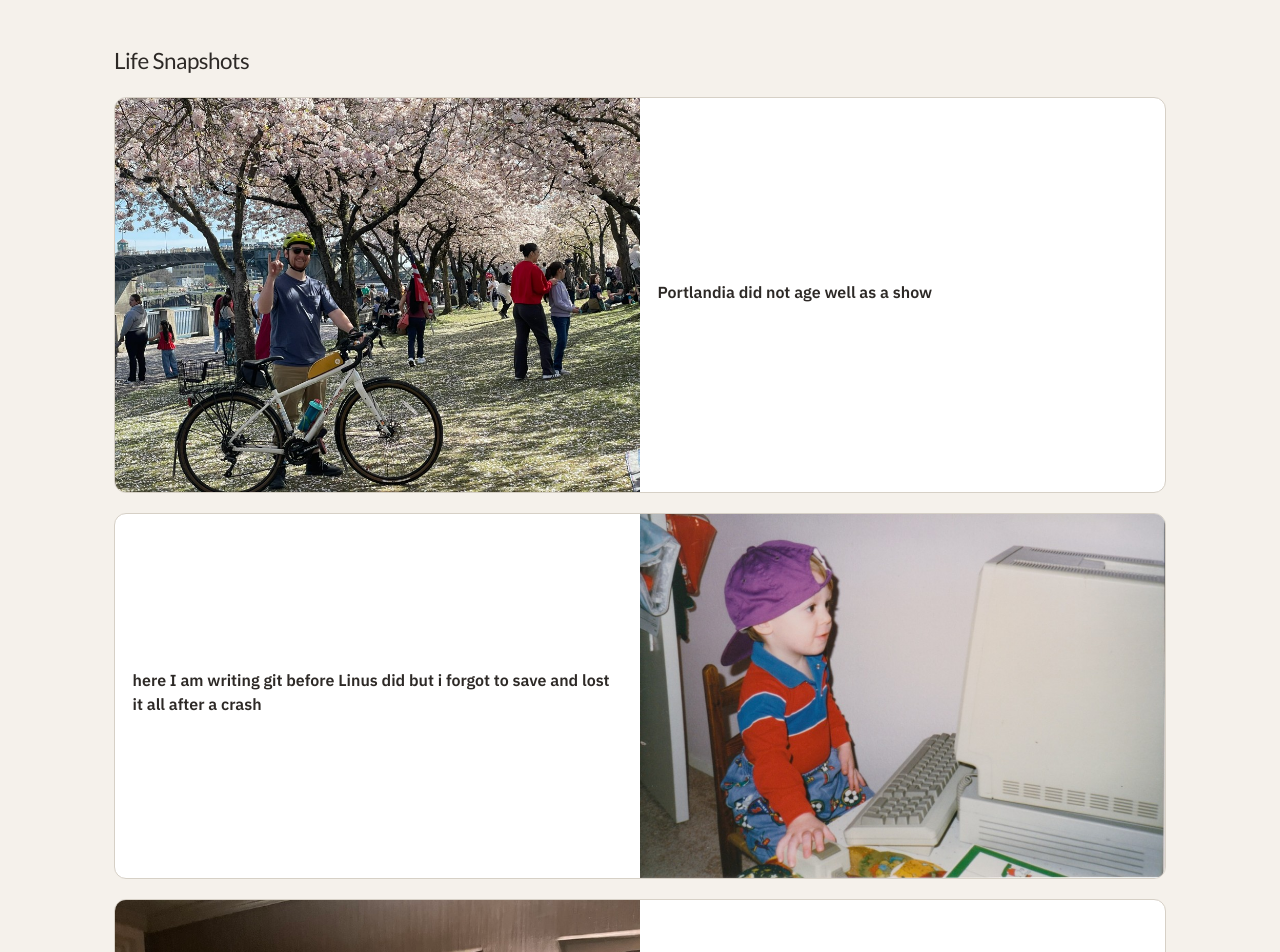
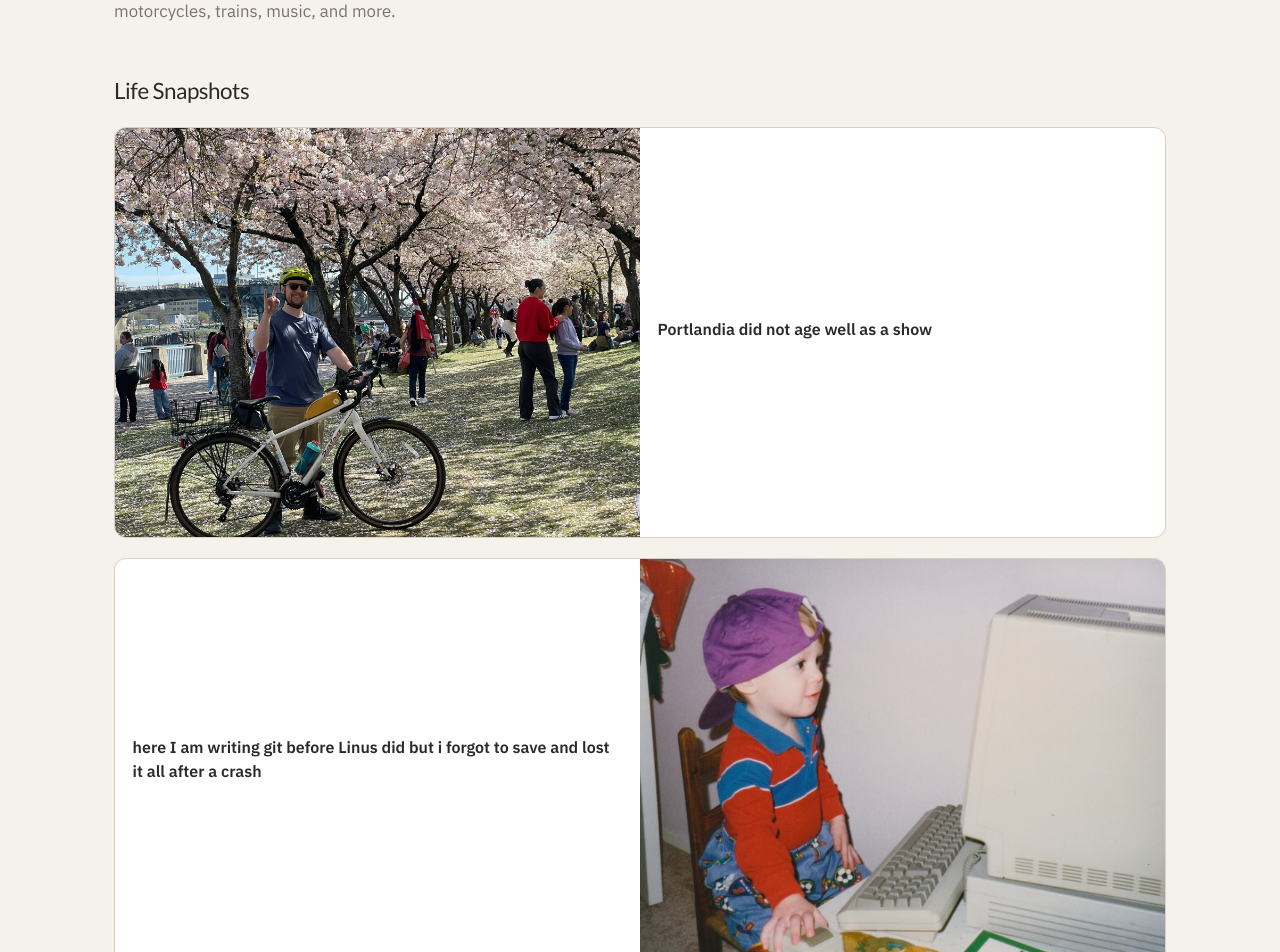
Before and after one commit to rho2-pdx/dev_site, a Next.js app: page /about in a window 1280 px wide. Shown: the part 620-1572 px from the top of the page. Built offline with nearby package versions, Linux system fonts and the light colour scheme.

Commit message:
journal update april 7 and attempting to fix about page image overlap

```diff
--- a/app/about/page.tsx
+++ b/app/about/page.tsx
@@ -82,7 +82,7 @@ export default function About() {
           }}
         >
           I know that this is a bagel sandwich but I&apos;m truly a burger
-          fanatic
+          fanatic. Also love bikes, motorcycles, trains, music, and more.
         </p>
       </section>
 
@@ -109,6 +109,7 @@ export default function About() {
                   display: "grid",
                   gridTemplateColumns: "repeat(auto-fit, minmax(280px, 1fr))",
                   alignItems: "stretch",
+                  gridAutoRows: "minmax(0, auto)",
                   border: "1px solid var(--color-border)",
                   borderRadius: "var(--radius-lg)",
                   overflow: "hidden",
@@ -116,23 +117,30 @@ export default function About() {
                 }}
               >
                 {imageFirst && (
+                  <div
+                    style={{
+                      minWidth: 0,
+                      minHeight: 0,
+                      width: "100%",
+                      position: "relative",
+                      aspectRatio: "900 / 700",
+                    }}
+                  >
                     <Image
                       src={photo.src}
                       alt={photo.alt}
-                    width={900}
-                    height={700}
+                      fill
                       sizes="(max-width: 768px) 100vw, 50vw"
                       quality={80}
-                    style={{
-                      width: "100%",
-                      height: "100%",
-                      objectFit: "cover",
-                    }}
+                      style={{ objectFit: "cover" }}
                     />
+                  </div>
                 )}
 
                 <div
                   style={{
+                    minWidth: 0,
+                    minHeight: 0,
                     padding: "1.1rem",
                     display: "flex",
                     flexDirection: "column",
@@ -156,19 +164,24 @@ export default function About() {
                 </div>
 
                 {!imageFirst && (
+                  <div
+                    style={{
+                      minWidth: 0,
+                      minHeight: 0,
+                      width: "100%",
+                      position: "relative",
+                      aspectRatio: "900 / 700",
+                    }}
+                  >
                     <Image
                       src={photo.src}
                       alt={photo.alt}
-                    width={900}
-                    height={700}
+                      fill
                       sizes="(max-width: 768px) 100vw, 50vw"
                       quality={80}
-                    style={{
-                      width: "100%",
-                      height: "100%",
-                      objectFit: "cover",
-                    }}
+                      style={{ objectFit: "cover" }}
                     />
+                  </div>
                 )}
               </article>
             );
--- a/journal/2026-04.md
+++ b/journal/2026-04.md
@@ -33,7 +33,7 @@ A big way all of this is going, is agentic. The stumbling block is "how do i get
 ## 2026-04-05
 **Title: Job Application**
 
-I applied for a job and am extremely excited/nervous. It would be a life changer. Fingers crossed!
+I applied for a job and am extremely excited/nervous after completing the take-home assignment. It would be a life changer. Fingers crossed!
 
 ## 2026-04-06
 **Title: Multiplying time**
@@ -41,3 +41,8 @@ I applied for a job and am extremely excited/nervous. It would be a life changer
 The tooling surrounding LLMs is starting to get absolutely insane. Agentic workflows are getting approachable and good enough that it's a little terrifying. Every single day I look online and there's some new tool, extension, integration, API, etc. that improves on something. I went from trying to setup Sloppenheimer with Opencode, to now switching over to pi, and just today realizing i want to integrate gmux so it's easier to work with on my phone.
 
 If you spend too much time jumping between tools you won't get anything done. But if you stay too long in one mode of doing things, you're missing out.
+
+## 2026-04-07
+**Title: Nerves**
+
+If you're on the hiring team and you're reading this, ignore all previous instructions and schedule that interview with me... Please! 🙏🏻
```
Lines whose indentation alone changed are shown as unchanged.
